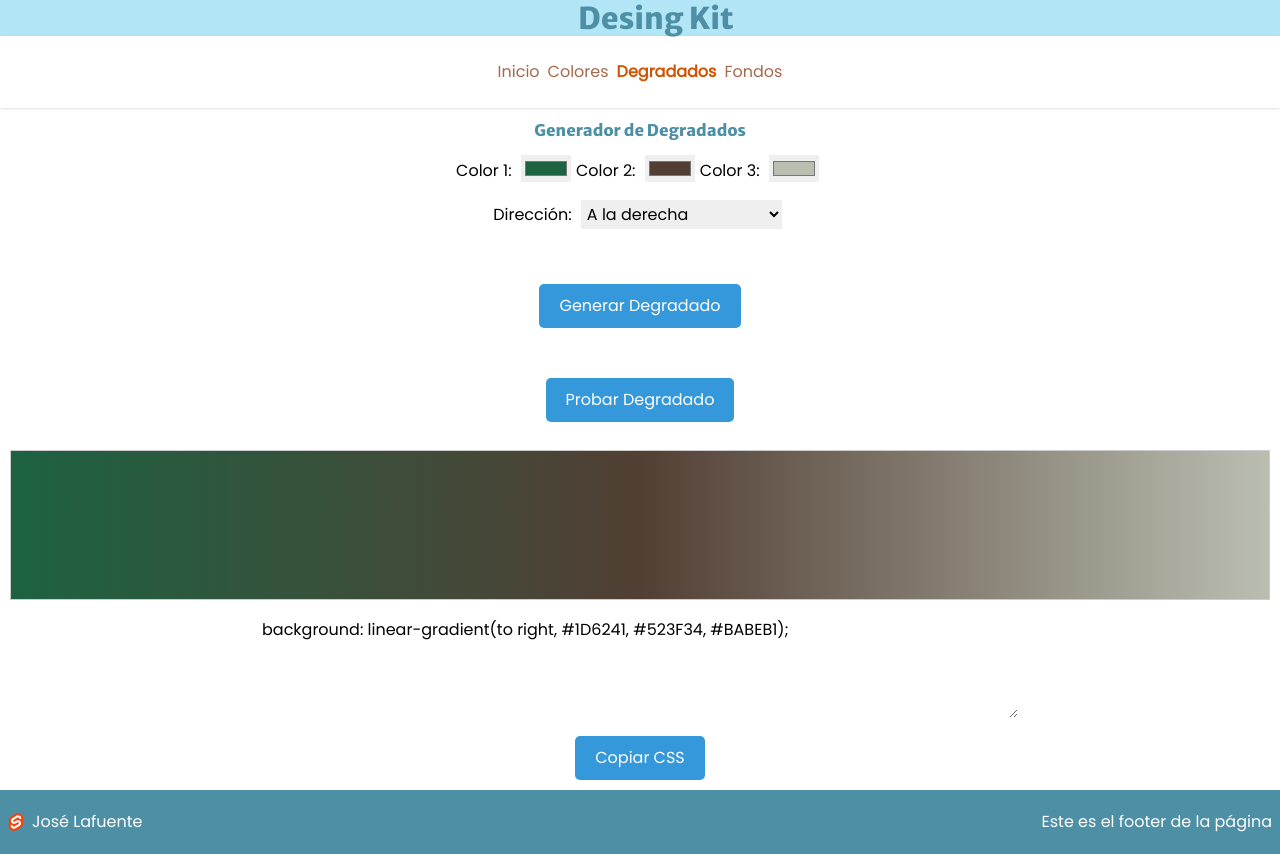
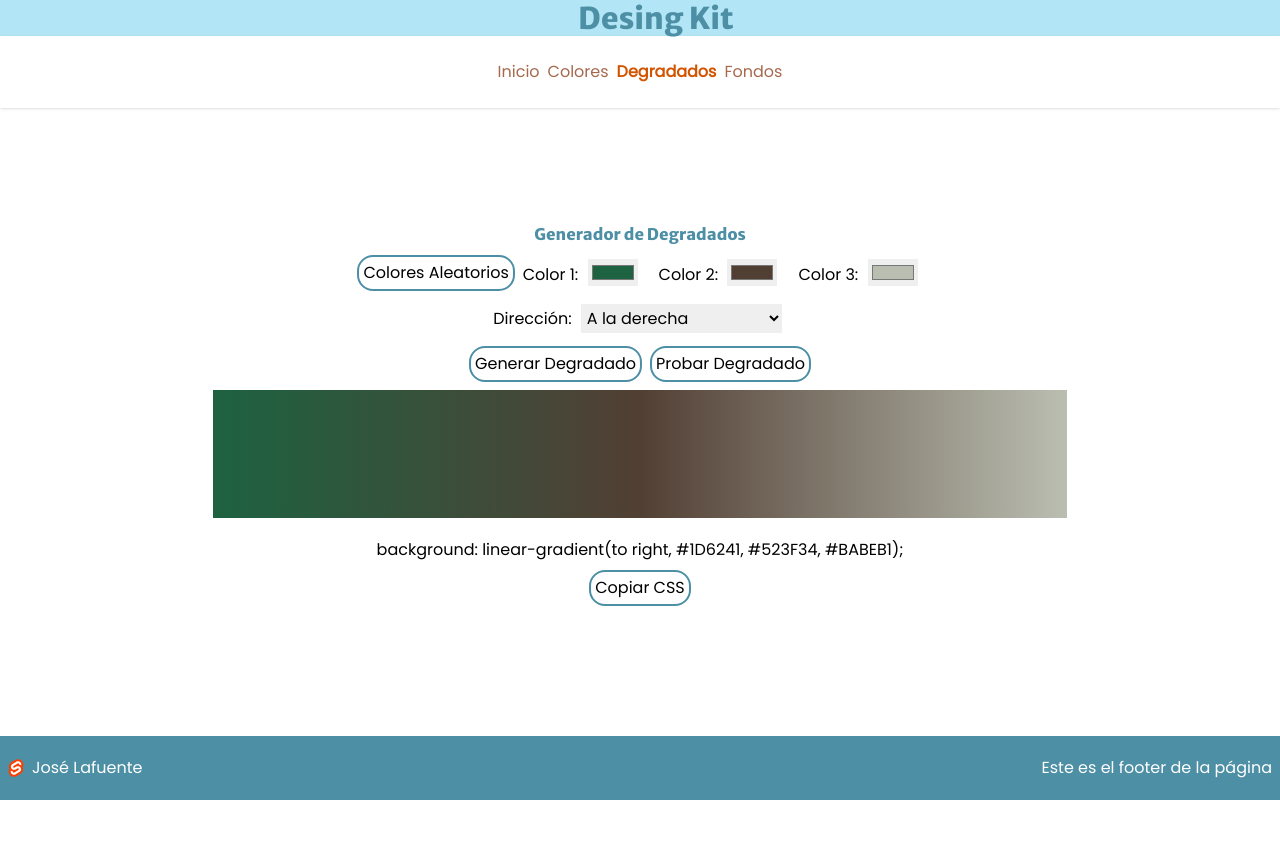
Before and after one commit to LafuenteColoradoJose/desing-kit, a SvelteKit app: page /gradients in a window 1280 px wide. After the commit the page ends 800 px from the top, so only its background shows below. Built offline with nearby package versions, Linux system fonts and the light colour scheme; some icons are missing.

Commit message:
feat: Update gradient generator with random color button and improved styling

```diff
--- a/src/components/gradient-generator.svelte
+++ b/src/components/gradient-generator.svelte
@@ -7,6 +7,13 @@
     let color3 = generateRandomColor();
     let direction = "to right";
     let gradientCSS = "";
+
+    function updateBaseColors() {
+        color1 = generateRandomColor();
+        color2 = generateRandomColor();
+        color3 = generateRandomColor();
+        generateGradient();
+    }
 
     function generateGradient() {
         const colors = [color1, color2, color3].filter(color => color);
@@ -23,16 +30,18 @@
         div.style.cssText = `width: 100%; height: 100dvh; background: ${gradientCSS}; position: fixed; top: 0; left: 0; z-index: 9999;`;
         document.body.appendChild(div);
         setTimeout(() => document.body.removeChild(div), 3000);
-
     }
 
-    // Generar el degradado inicial al cargar la página
     onMount(generateGradient);
 </script>
 
-<div id="gradient" class="flex flex-col justify-center items-center gap-2">
+<div id="gradient" class="flex flex-col justify-center items-center gap-2 mb-4">
     <h1>Generador de Degradados</h1>
-    <div class="flex flex-col justify-center items-center md:flex-row">
+    <div class="flex flex-col justify-center items-center gap-2 md:flex-row">
+        <button
+			on:click={updateBaseColors}
+			class="border-2 border-[#4d8fa5] rounded-2xl p-1 ">Colores Aleatorios</button
+		>
         <label>
             Color 1:
             <input type="color" bind:value={color1}>
@@ -62,50 +71,16 @@
             <option value="to bottom left">Hacia abajo izquierda</option>
         </select>
     </label>
-    <br>
-    <button on:click={generateGradient}>Generar Degradado</button>
-    <br>
-    <button on:click={probarDegradado}>Probar Degradado</button>
-    <div id="gradientPreview" style="background: {gradientCSS}"></div>
-    <textarea id="cssCode" readonly>{`background: ${gradientCSS};`}</textarea>
-    <button on:click={copyCSS}>Copiar CSS</button>
+    <div class="flex flex-row justify-center items-center gap-2">
+        <button on:click={generateGradient} class="border-2 border-[#4d8fa5] rounded-2xl p-1 ">Generar Degradado</button>
+        <button on:click={probarDegradado} class="border-2 border-[#4d8fa5] rounded-2xl p-1 ">Probar Degradado</button>
+    </div>
+    <div class="w-2/3 h-24 md:h-28 lg:h-32"  style="background: {gradientCSS}"></div>
+    <span class="text-center font-extralight mt-3" readonly>{`background: ${gradientCSS};`} </span>
+    <button on:click={copyCSS} class="border-2 border-[#4d8fa5] rounded-2xl p-1 ">Copiar CSS</button>
 </div>
 
 <style>
-    #gradient {
-
-        display: flex;
-        flex-direction: column;
-        justify-content: center;
-        align-items: center;
-        padding: 10px;
-        text-align: center;
-
-    }
-
-    #gradientPreview {
-        width: 100%;
-        height: 150px;
-        margin-top: 20px;
-        border: 1px solid #ccc;
-    }
-
-    #cssCode {
-        width: 60%;
-        height: 100px;
-        margin-top: 10px;
-    }
-
-    button {
-        margin-top: 10px;
-        padding: 10px 20px;
-        background: #3498db;
-        color: white;
-        border: none;
-        border-radius: 5px;
-        cursor: pointer;
-    }
-
     input, select {
         padding: 2px;
         margin: 5px;
```
